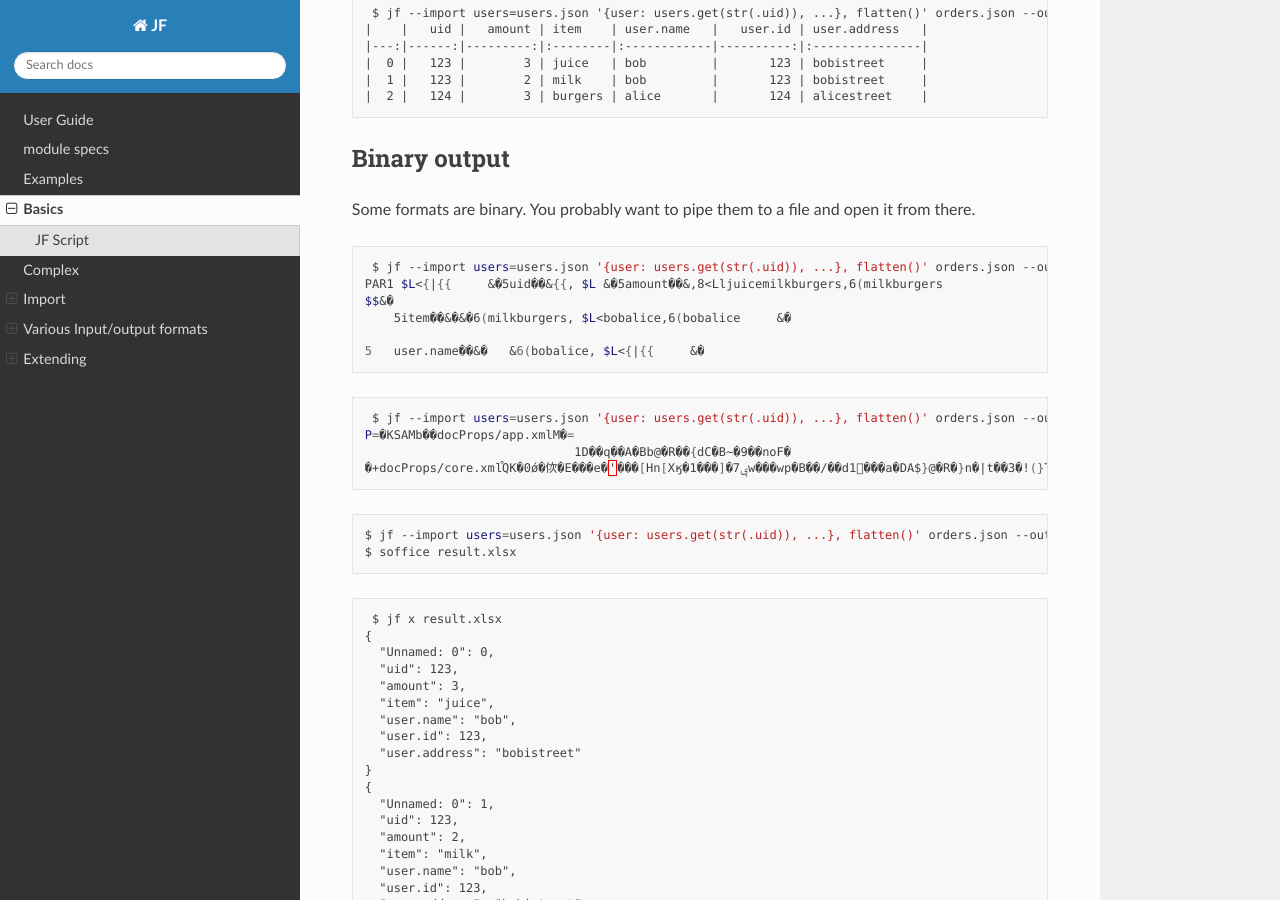
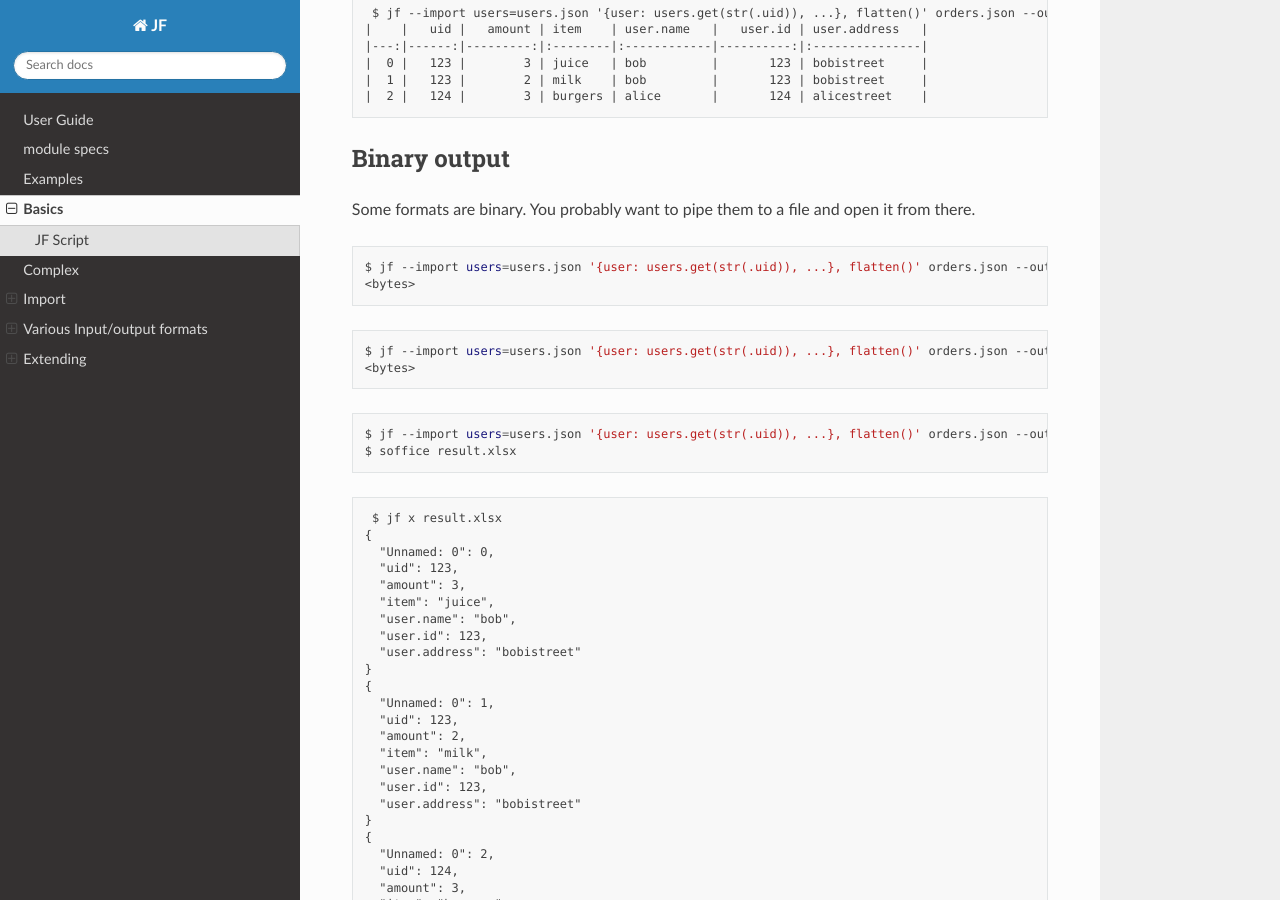
Before and after one commit to alhoo/jf, a Sphinx documentation site: the page built from docs/source/docs/more_examples.rst, in a window 1280 px wide and 900 px high, scrolled down 5599 px. Built offline with Sphinx 7.4.7 and the Read the Docs theme 2.0.0, drawn with Linux system fonts in a browser that asks for light colours; some of the changed text lies outside the part shown.

Commit message:
add more examples

```diff
--- a/docs/source/docs/more_examples.rst
+++ b/docs/source/docs/more_examples.rst
@@ -330,18 +332,12 @@ open it from there.
 .. code:: bash
 
     $ jf --import users=users.json '{user: users.get(str(.uid)), ...}, flatten()' orders.json --output parquet
-   PAR1 $L<{|{{     &�5uid��&{{, $L &�5amount��&,8<Lljuicemilkburgers,6(milkburgers
-   $$&�
-       5item��&�&�6(milkburgers, $L<bobalice,6(bobalice     &�
-
-   5   user.name��&�   &6(bobalice, $L<{|{{     &�
+    <bytes>
 
 .. code:: bash
 
     $ jf --import users=users.json '{user: users.get(str(.uid)), ...}, flatten()' orders.json --output excel
-   P=�KSAMb��docProps/app.xmlM�=
-                                1D��q��A�Bb@�R��{dC�B~�9��noF�
-   �+docProps/core.xml͒QK�0ǿ�佽�E���e�'���[Hn[Xӄ�ݷ7�[���1w���wp�B��/��d1݌���a�DA$}@�R�}n�|t��3�!(}T{�����!)�H�,�Bd�5Z舊|<�^��3v3�h�������P͜�;px~z��-l�H���d���e�[��l�����*8��F�{q��1���
+    <bytes>
 
 .. code:: bash
 
```
Also changed, not shown: other parts of docs/source/docs/more_examples.rst (+6 -1 lines), examples.md (+1 -1 lines), .gitlab-ci.yml, 1 other file.
